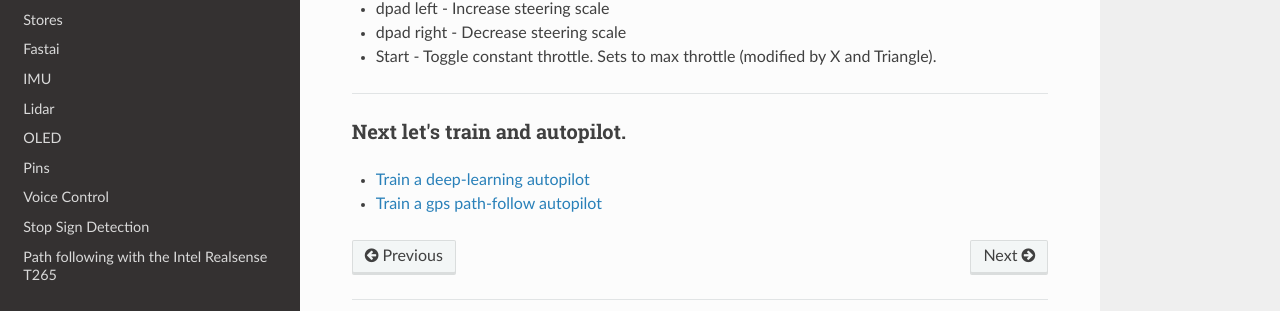
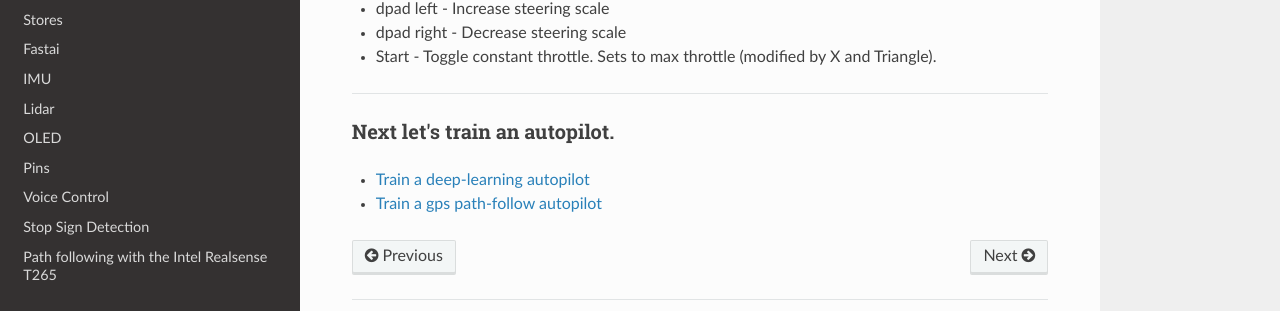
Before and after one commit to autorope/donkeydocs, an MkDocs documentation site: the page built from docs/guide/get_driving.md, in a window 1280 px wide and 900 px high, scrolled down 2330 px. Shown: the part 532-843 px from the top of the window. Built offline with MkDocs 1.6.1, drawn with Linux system fonts in a browser that asks for light colours; nearby versions of some CDN libraries.

Commit message:
Update get_driving.md

```diff
--- a/docs/guide/get_driving.md
+++ b/docs/guide/get_driving.md
@@ -96,6 +96,6 @@ nano myconfig.py
 
 -----
 
-### Next let's train and autopilot.
+### Next let's train an autopilot.
 - [Train a deep-learning autopilot](/guide/deep_learning/train_autopilot)
 - [Train a gps path-follow autopilot](/guid/path_follow/train_autopilot)
```
